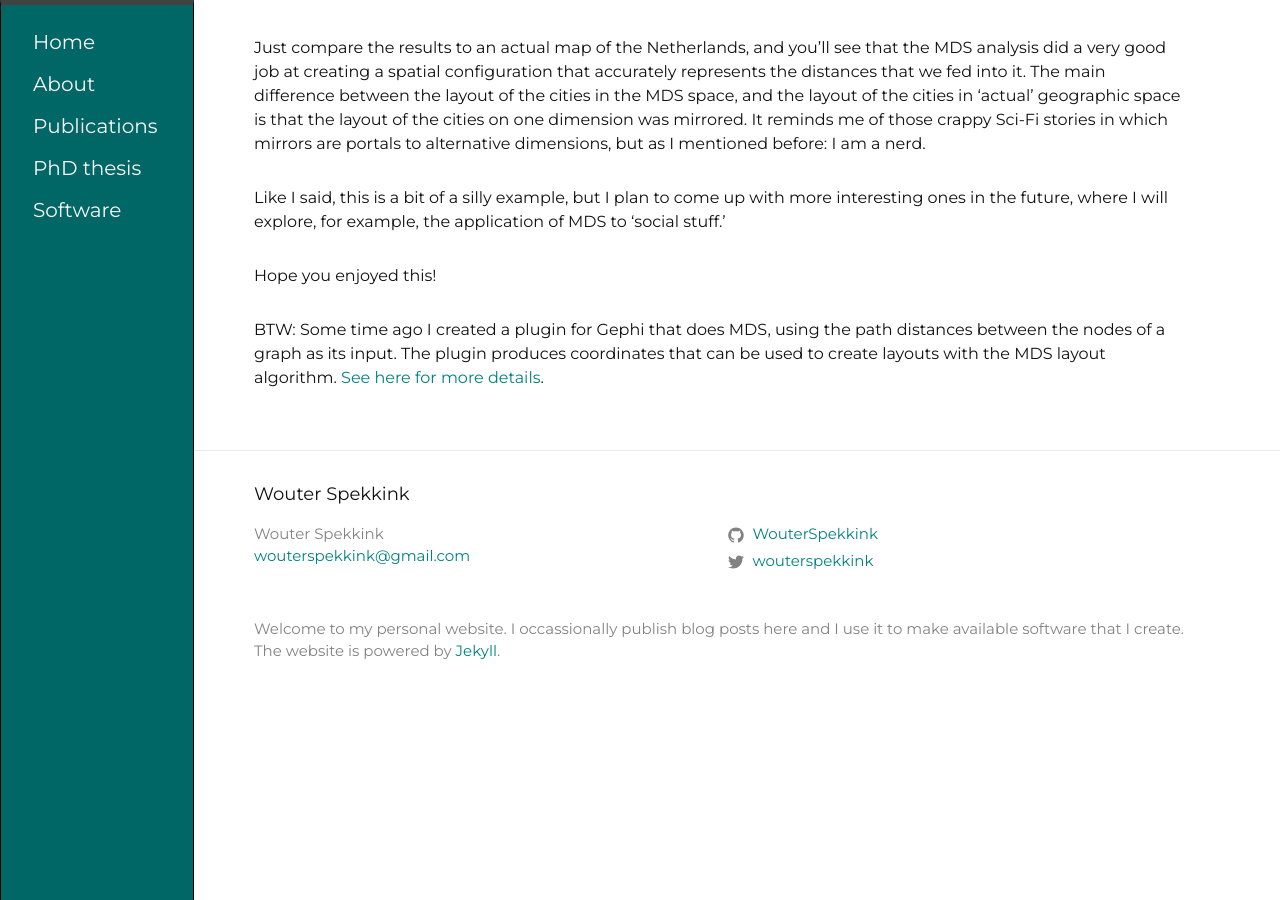
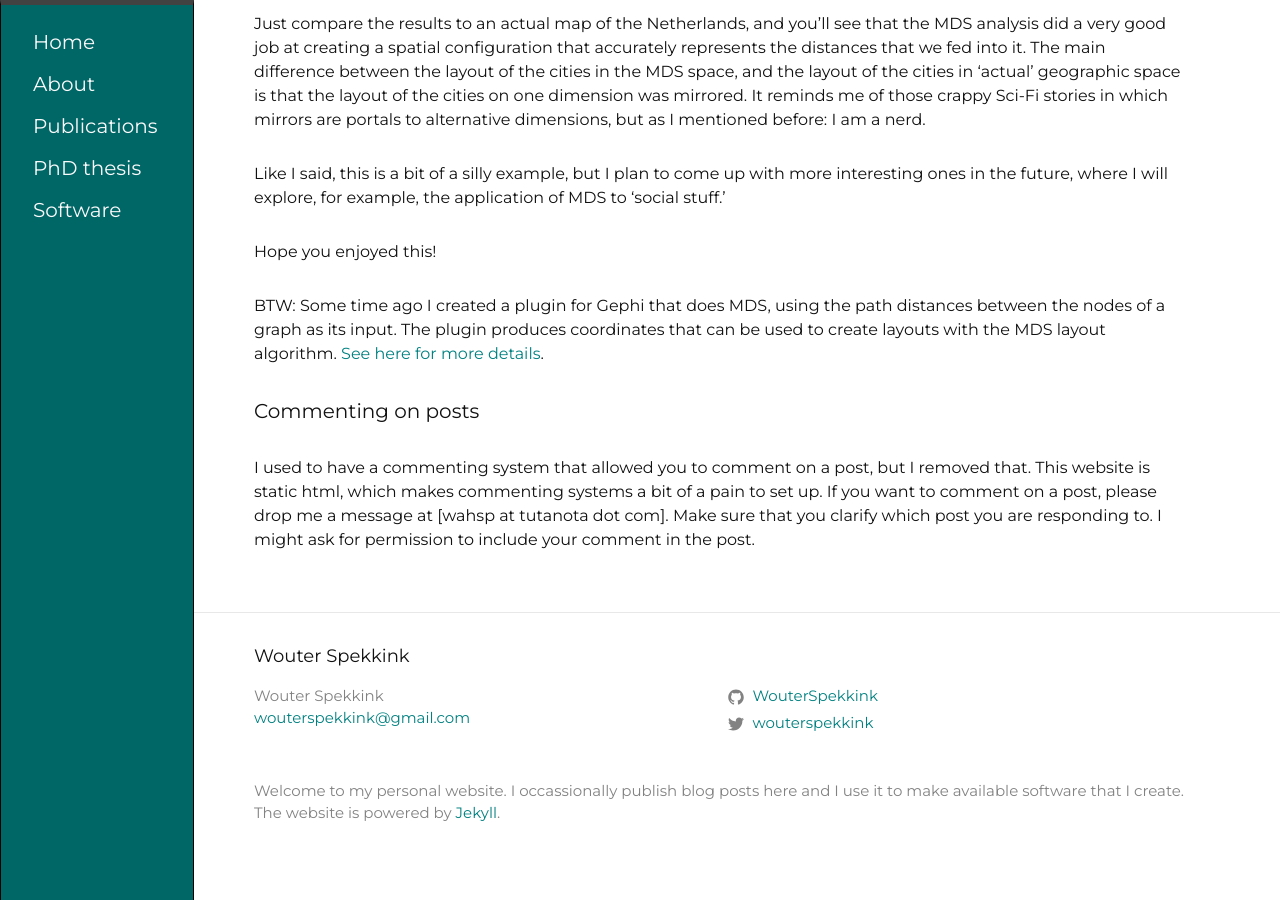
Before and after one commit to WouterSpekkink/WouterSpekkink.github.io_old, a Jekyll site: the page built from _posts/2015-12-15-a-simple-example-of-mds-using-r-and-gephi.md, in a window 1280 px wide and 900 px high, scrolled down 10724 px. Built offline with Jekyll 4.4.1, drawn with Linux system fonts in a browser that asks for light colours.

Commit message:
Modified comment on comments and where it shows up.

```diff
--- a/_layouts/home.html
+++ b/_layouts/home.html
@@ -20,6 +20,7 @@
       </li>
       {% endfor %}
   </ul>
+  <h1 class="page-heading">Commenting on posts</h1>
   <p>
   I used to have a commenting system that allowed you to comment on a post, but I removed that. This website is static html, which makes commenting systems a bit of a pain to set up. If you want to comment on a post, please drop me a message at [wahsp at tutanota dot com]. Make sure that you clarify which post you are responding to. I might ask for permission to include your comment in the post.
   </p>
--- a/_layouts/post.html
+++ b/_layouts/post.html
@@ -19,4 +19,9 @@
   <div class="post-content" itemprop="articleBody">
     {{ content }}
   </div>
+  <h1 class="page-heading">Commenting on posts</h1>
+  <p>
+  I used to have a commenting system that allowed you to comment on a post, but I removed that. This website is static html, which makes commenting systems a bit of a pain to set up. If you want to comment on a post, please drop me a message at [wahsp at tutanota dot com]. Make sure that you clarify which post you are responding to. I might ask for permission to include your comment in the post.
+ </p>
+
 </article>
--- a/_posts/2015-12-15-a-simple-example-of-mds-using-r-and-gephi.md
+++ b/_posts/2015-12-15-a-simple-example-of-mds-using-r-and-gephi.md
@@ -19,7 +19,7 @@
 ## Our example of today
 The example that I will be using is a bit silly, but it serves quite well to show how powerful MDS can be at creating spaces that accurately reflect the distances that you feed into the analysis. For this example, I have taken 12 cities in the Netherlands, and I looked up the distances between all of them. To find the distances, I used [this website][5] (thank you, Google). See the distance matrix that I produced below (some of the larger pictures in this post may be easier to read if you click on them).
 
-<br><br>[![Distance matrix](/assets/posts/simple-example-mds/Screen_0.png){: .center-image}](/assets/posts/simple-example-mds/Screen_0.png)<br><br>b
+<br><br>[![Distance matrix](/assets/posts/simple-example-mds/Screen_0.png){: .center-image}](/assets/posts/simple-example-mds/Screen_0.png)<br><br>
 
 There is no particular reason why I picked these cities, except for the fact that they are spread out quite nicely throughout the Netherlands. I already know that it will be very easy to represent these distances in a 2-dimensional space, because that is what we do all the time with geographical maps. So the results will not be very surprising, but I still think the results are cool enough.
 
```
Also changed, not shown: _layouts/page.html (line endings or trailing spaces).
